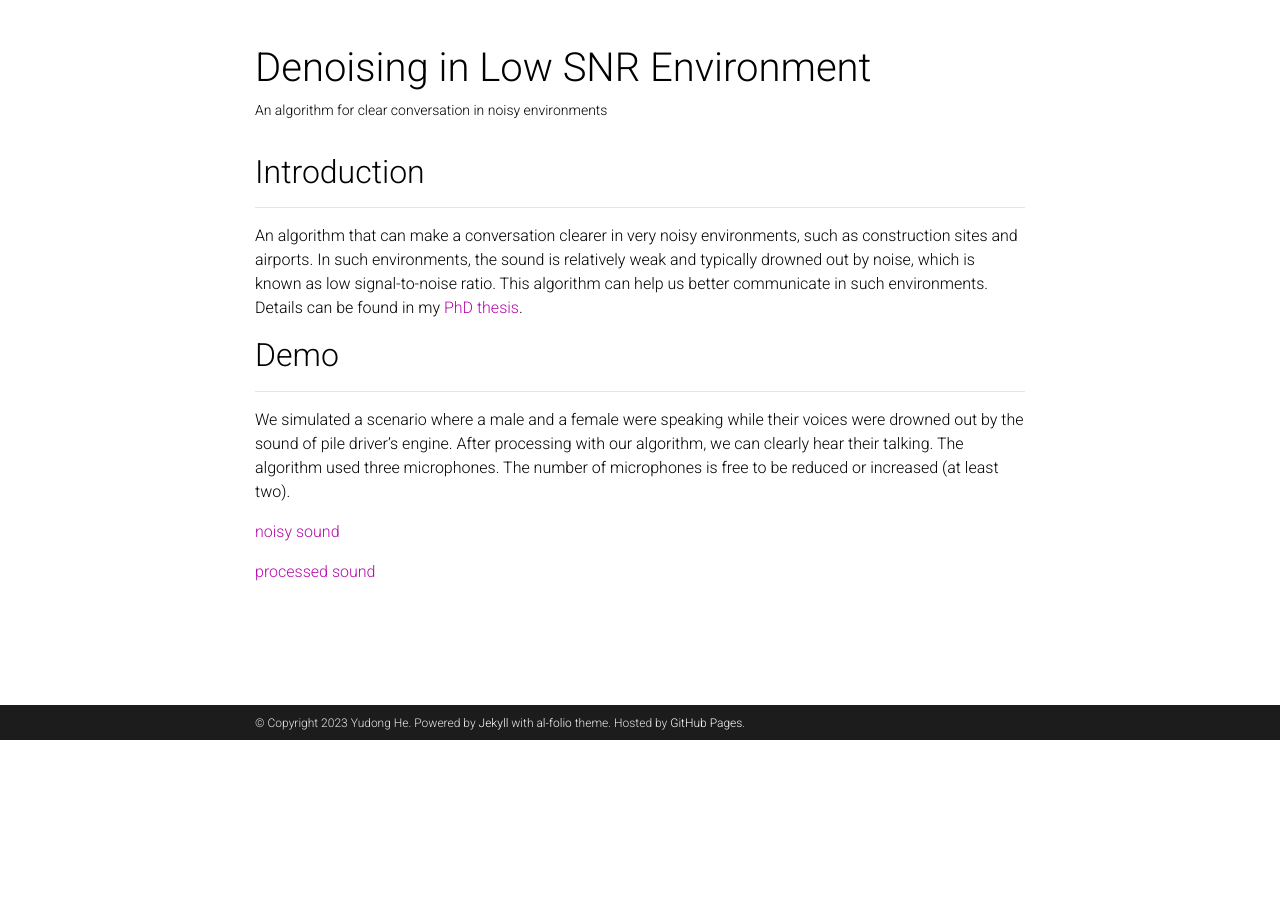
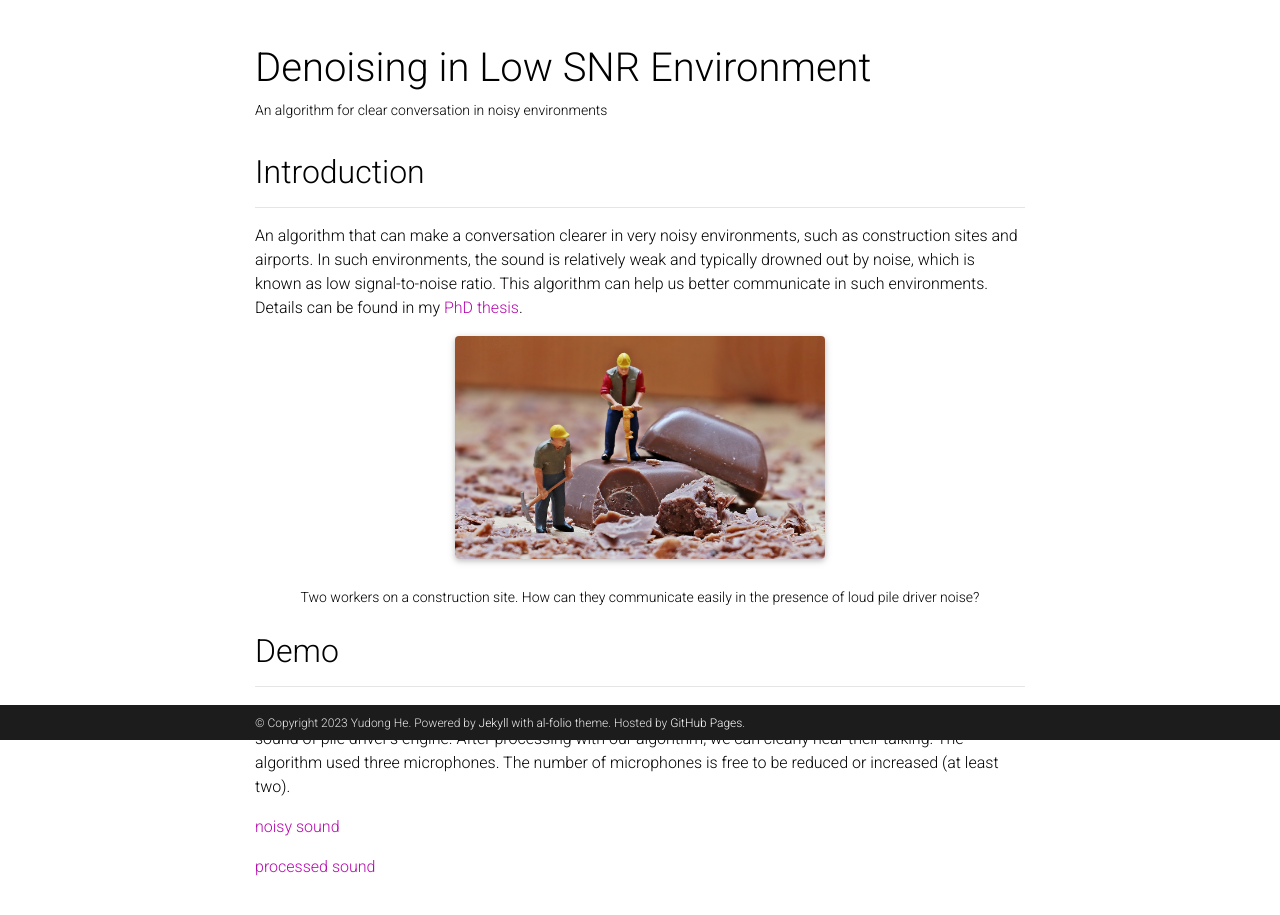
Before and after one commit to ydcnanhe/ydcnanhe.github.io, a Jekyll site: the page built from _projects/3_project.md, in a window 1280 px wide, cut to the strip 160-1125 px from the top of the page. Shown: the top 915 px of the strip. Built offline with Jekyll 4.4.1, drawn with Linux system fonts in a browser that asks for light colours; comment, search, counter and statistics services are not loaded; a style sheet for code colours, icons or effects is not loaded; before the commit the page ends 900 px from its top, so only the background shows below that.

Commit message:
add a figure

```diff
--- a/_projects/3_project.md
+++ b/_projects/3_project.md
@@ -11,6 +11,15 @@ category: work
 
 An algorithm that can make a conversation clearer in very noisy environments, such as construction sites and airports. In such environments, the sound is relatively weak and typically drowned out by noise, which is known as low signal-to-noise ratio. This algorithm can help us better communicate in such environments. Details can be found in my [PhD thesis](http://ydcnanhe.github.io/assets/pdf/thesis.pdf).
 
+<div class="row justify-content-sm-center">
+    <div class="col-sm-6 mt-3 mt-md-0">
+        {% include figure.html path="assets/img/construction_site.jpg" class="img-fluid rounded z-depth-1" %}
+    </div>
+</div>
+<div class="caption">
+    Two workers on a construction site. How can they communicate easily in the presence of loud pile driver noise?
+</div>
+
 ## Demo
 <hr>
 
```
